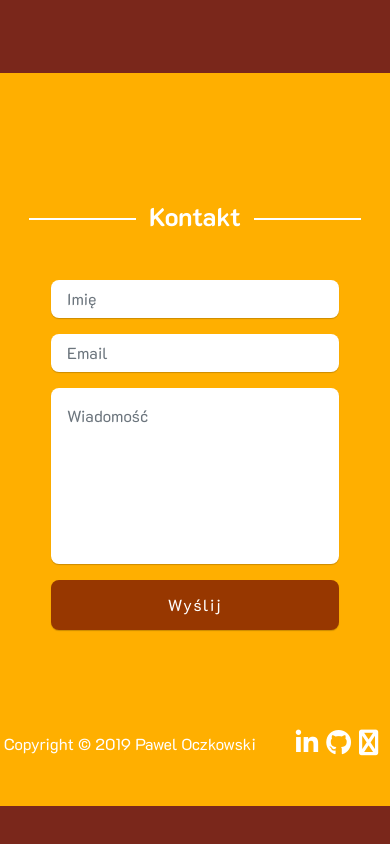
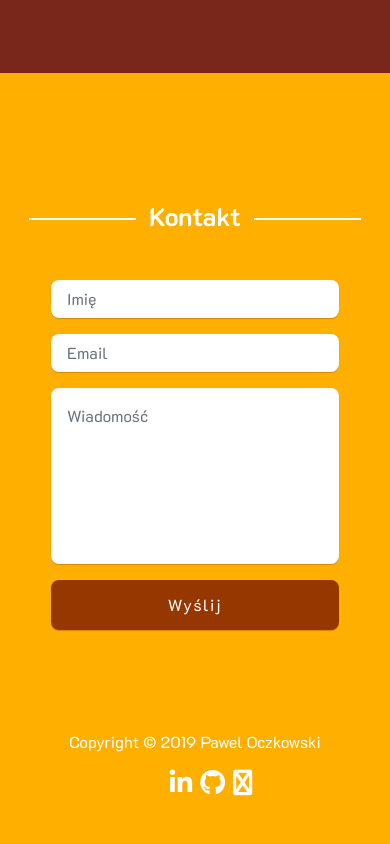
Before and after one commit to pav1984/portfolio-page, a website: page index.html in a window 390 px wide. Shown: the part 7139-7983 px from the top of the page. Before the commit the page ends 7945 px from the top, so only its background shows below. Drawn offline with nearby package versions, Linux system fonts and the light colour scheme; some packages are replaced by stand-ins of ours; a script that the page names is missing.

Commit message:
Add Rwd for Footer

```diff
--- a/index.html
+++ b/index.html
@@ -8,7 +8,8 @@
 	<script src="https://kit.fontawesome.com/ef0902e72c.js"></script>
 	<link rel="stylesheet" href="https://stackpath.bootstrapcdn.com/bootstrap/4.3.1/css/bootstrap.min.css"
 		integrity="sha384-ggOyR0iXCbMQv3Xipma34MD+dH/1fQ784/j6cY/iJTQUOhcWr7x9JvoRxT2MZw1T" crossorigin="anonymous" />
-	<link rel="stylesheet" href="https://cdn.rawgit.com/konpa/devicon/df6431e323547add1b4cf45992913f15286456d3/devicon.min.css" />
+	<link rel="stylesheet"
+		href="https://cdn.rawgit.com/konpa/devicon/df6431e323547add1b4cf45992913f15286456d3/devicon.min.css" />
 	<link rel="stylesheet" href="css/style.css" />
 	<title>Portfolio</title>
 </head>
@@ -497,6 +498,7 @@
 		</section>
 		<!-- FOOTER -->
 		<footer class="footer-wrapper">
+			<div class="container">
 				<div class="text-footer-wrapper">
 					<p class="copyright">Copyright © 2019 Pawel Oczkowski</p>
 					<ul class="footer-social-wrapper">
@@ -517,6 +519,7 @@
 						</li>
 					</ul>
 				</div>
+			</div>
 		</footer>
 	</div>
 	<script src="https://ajax.googleapis.com/ajax/libs/jquery/3.4.1/jquery.min.js"></script>
--- a/sass/_mobile.scss
+++ b/sass/_mobile.scss
@@ -51,6 +51,12 @@
 
     .images-icons {
         display: flex;
+    }
+
+    .footer-wrapper {
+        .text-footer-wrapper {
+            flex-direction: column;
+        }
     }
 }
 
```
Also changed, not shown: css/style.css, 1 other file. Lines whose indentation alone changed are shown as unchanged.
